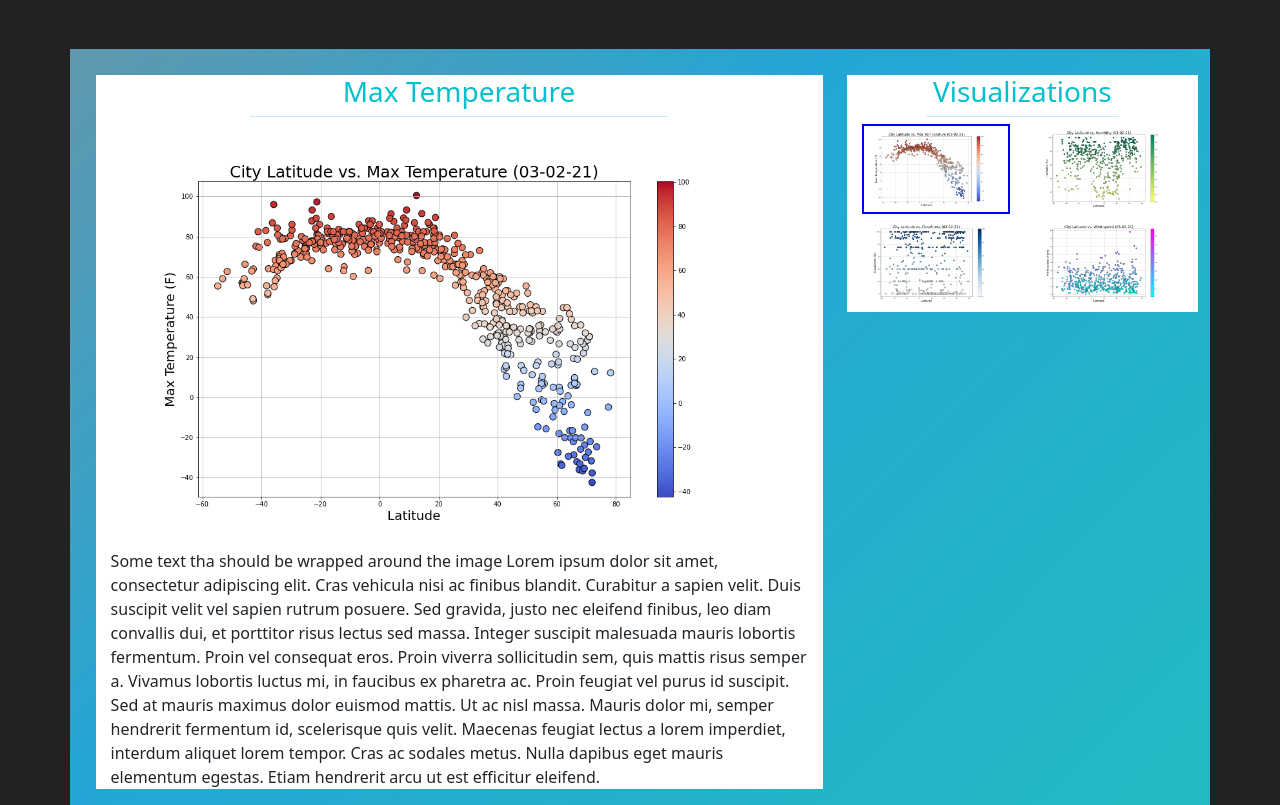
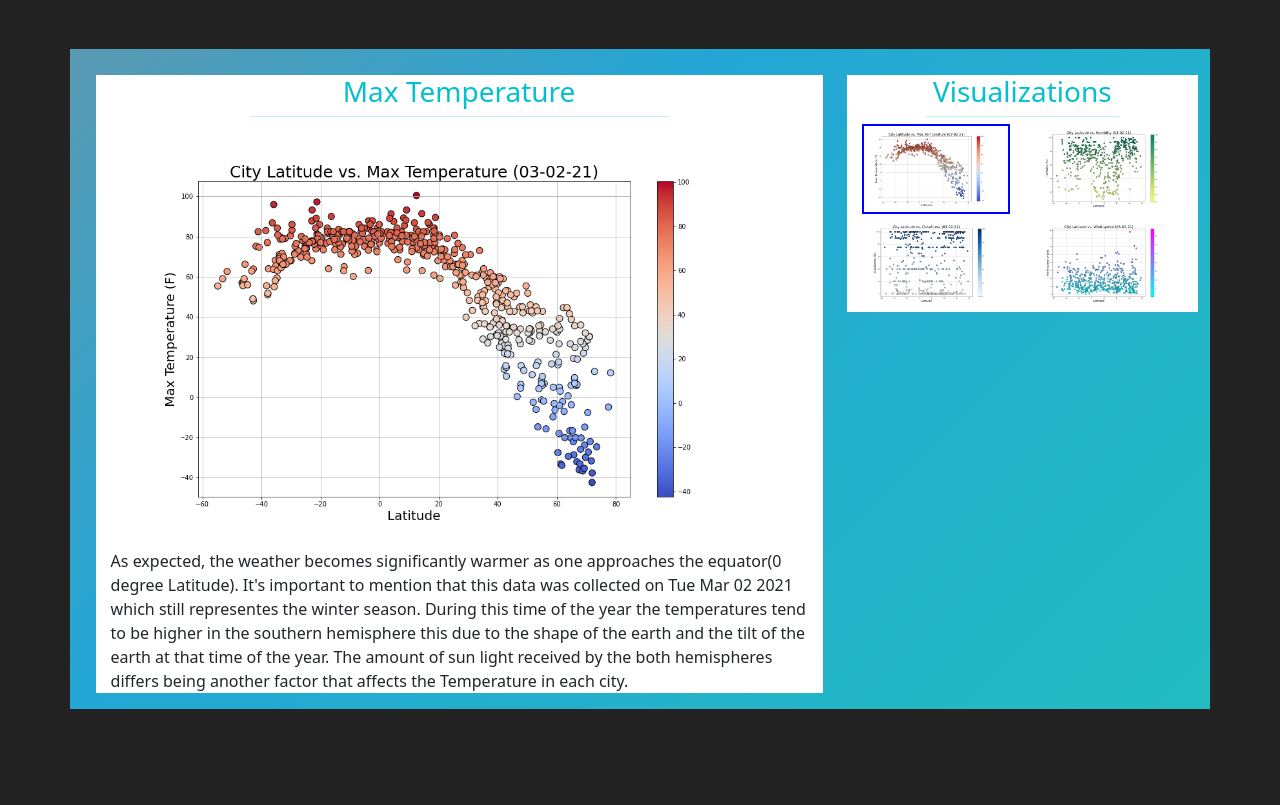
Before and after one commit to crogar/Web-Design-Challenge, a plain HTML site: page visualizations/max_temp.html in a window 1280 px wide. Shown: the part 63-868 px from the top of the page. After the commit the page ends 800 px from the top, so only its background shows below. Drawn offline with nearby package versions, Linux system fonts and the light colour scheme.

Commit message:
Update max_temp.html
Max temp, analysis description updated

```diff
--- a/visualizations/max_temp.html
+++ b/visualizations/max_temp.html
@@ -68,15 +68,11 @@
                       <h3>Max Temperature</h3>
                       <hr>
                       <img src="../assets/images/Temp_city.png" alt="Temp_city" class="plot-img"/>
-                      <p>Some text tha should be wrapped
-                          around the image Lorem ipsum dolor sit amet, consectetur adipiscing elit. Cras vehicula nisi ac finibus blandit.
-                           Curabitur a sapien velit. Duis suscipit velit vel sapien rutrum posuere. Sed gravida, justo nec eleifend finibus,
-                           leo diam convallis dui, et porttitor risus lectus sed massa. Integer suscipit malesuada mauris lobortis fermentum.
-                           Proin vel consequat eros. Proin viverra sollicitudin sem, quis mattis risus semper a. Vivamus lobortis luctus mi,
-                            in faucibus ex pharetra ac. Proin feugiat vel purus id suscipit. Sed at mauris maximus dolor euismod mattis.
-                             Ut ac nisl massa. Mauris dolor mi, semper hendrerit fermentum id, scelerisque quis velit. Maecenas feugiat lectus a
-                              lorem imperdiet, interdum aliquet lorem tempor. Cras ac sodales metus. Nulla dapibus eget mauris elementum egestas.
-                              Etiam hendrerit arcu ut est efficitur eleifend.
+                      <p>As expected, the weather becomes significantly warmer as one approaches the equator(0 degree Latitude). It's important
+                          to mention that this data was collected on Tue Mar 02 2021 which still representes the winter season.
+                           During this time of the year the temperatures tend to be higher in the southern hemisphere this due to the shape of the earth
+                           and the tilt of the earth at that time of the year. The amount of sun light received by the both hemispheres differs being another
+                           factor that affects the Temperature in each city.
                       </p>
                    </div>
                 </div>
```
